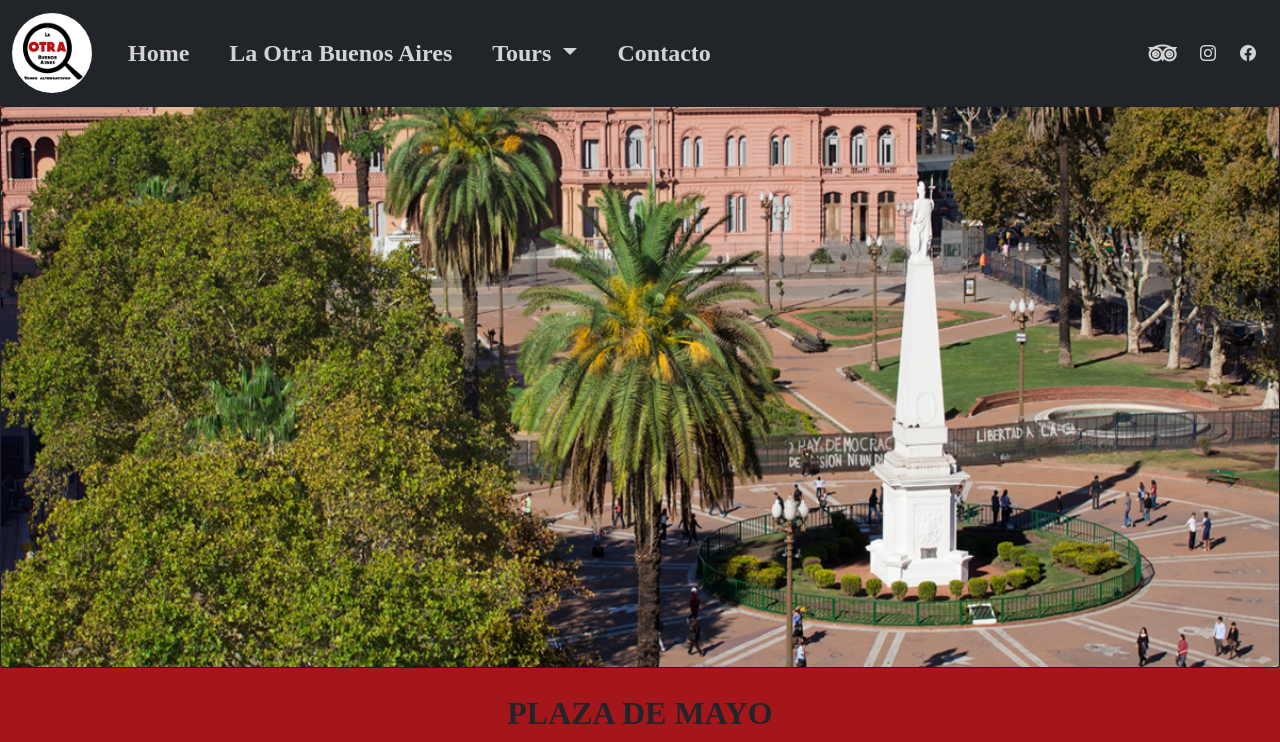
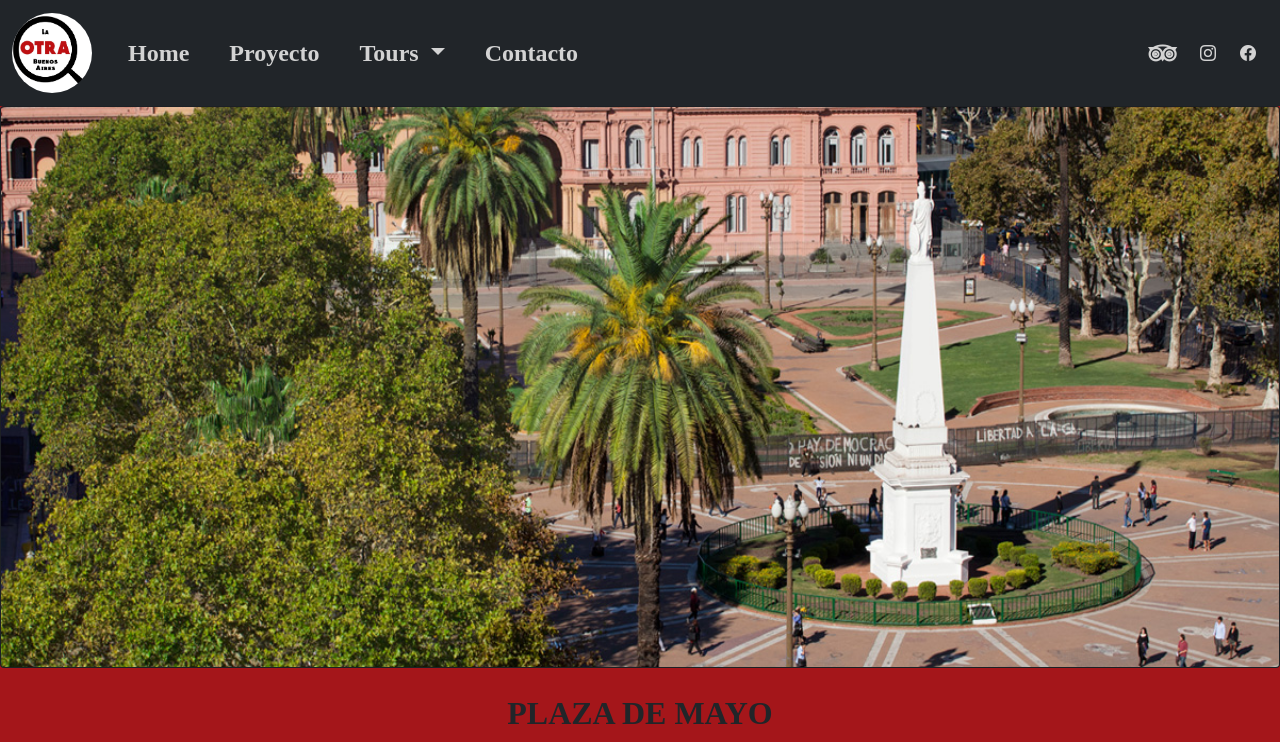
Before and after one commit to laotrabuenosairestours/Sitioweb1, a website: page app/pages/tours/PlazaDeMayo.html in a window 1280 px wide. Shown: the top 742 px of the page. Drawn offline with nearby package versions, Linux system fonts and the light colour scheme; a web font is replaced by a local one.

Commit message:
Update PlazaDeMayo.html

```diff
--- a/app/pages/tours/PlazaDeMayo.html
+++ b/app/pages/tours/PlazaDeMayo.html
@@ -21,7 +21,7 @@
   <header >
     <nav class="navbar navbar-expand-lg navbar-dark bg-dark">
       <div class="container-fluid hoverred">
-        <a class="navbar-brand" href="./../../../index.html" ><img src="-/../../../assets/LogoLaOtra.png" class="rounded-circle" width="80px"></a>
+        <a class="navbar-brand" href="./../../../index.html" ><img src="-/../../../assets/LogoSinLeyenda.png" class="rounded-circle" width="80px"></a>
         <button class="navbar-toggler" type="button" data-bs-toggle="collapse" data-bs-target="#navbarSupportedContent" aria-controls="navbarSupportedContent" aria-expanded="false" aria-label="Toggle navigation">
           <span class="navbar-toggler-icon"></span>
         </button>
@@ -31,7 +31,7 @@
               <a class="headerNavA text-decoration-none " aria-current="page" href="./../../../index.html">Home</a>
             </li>
             <li class="nav-item ">
-              <a class="headerNavA text-decoration-none" href="./../about/LaOtraBsAs.html">La Otra Buenos Aires</a>
+              <a class="headerNavA text-decoration-none" href="./../about/LaOtraBsAs.html">Proyecto</a>
             </li>
             <div class="dropdown ">
               <a class="dropdown-toggle  headerNavA "  role="button" id="dropdownMenuLink" data-bs-toggle="dropdown" aria-expanded="false">
```
